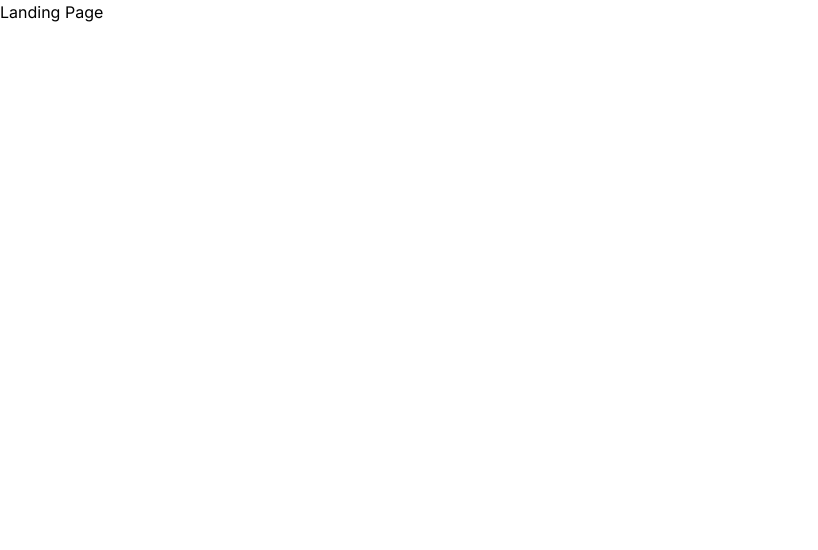
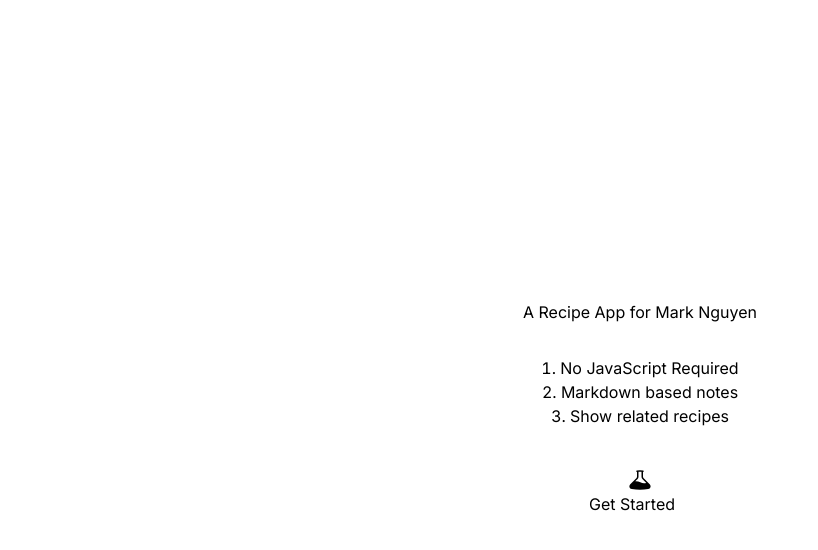
Before and after one commit to nguyenmp/recipes-app, a Next.js app: page / in a window 1280 px wide. Shown: the top 550 px of the page, without its empty margins (0-818 px from the left). Built offline with nearby package versions, Linux system fonts and the light colour scheme.

Commit message:
Defined a real landing page with features and a link to use the app

```diff
--- a/app/page.tsx
+++ b/app/page.tsx
@@ -1,3 +1,29 @@
+import Link from "next/link"
+
+function ChemicalIcon() {
+    // https://heroicons.com/solid
+    // beaker
+    return (
+        <svg xmlns="http://www.w3.org/2000/svg" viewBox="0 0 24 24" fill="currentColor" className="size-6 m-auto">
+            <path fill-rule="evenodd" d="M10.5 3.798v5.02a3 3 0 0 1-.879 2.121l-2.377 2.377a9.845 9.845 0 0 1 5.091 1.013 8.315 8.315 0 0 0 5.713.636l.285-.071-3.954-3.955a3 3 0 0 1-.879-2.121v-5.02a23.614 23.614 0 0 0-3 0Zm4.5.138a.75.75 0 0 0 .093-1.495A24.837 24.837 0 0 0 12 2.25a25.048 25.048 0 0 0-3.093.191A.75.75 0 0 0 9 3.936v4.882a1.5 1.5 0 0 1-.44 1.06l-6.293 6.294c-1.62 1.621-.903 4.475 1.471 4.88 2.686.46 5.447.698 8.262.698 2.816 0 5.576-.239 8.262-.697 2.373-.406 3.092-3.26 1.47-4.881L15.44 9.879A1.5 1.5 0 0 1 15 8.818V3.936Z" clip-rule="evenodd" />
+        </svg>
+    )
+}
+
 export default async function Home() {
-    return <h1>Landing Page</h1>
+    return (
+        <div className="h-screen flex flex-col">
+            <div className="m-auto text-center">
+                <p className="m-auto text-center p-4">A Recipe App for Mark Nguyen</p>
+                <ul className="list-decimal list-inside p-4">
+                    <li>No JavaScript Required</li>
+                    <li>Markdown based notes</li>
+                    <li>Show related recipes </li>
+                </ul>
+                <Link href="/recipes" className="m-auto p-4 text-center">
+                    <ChemicalIcon /> Get Started
+                </Link>
+            </div>
+        </div>
+    )
 }
```
